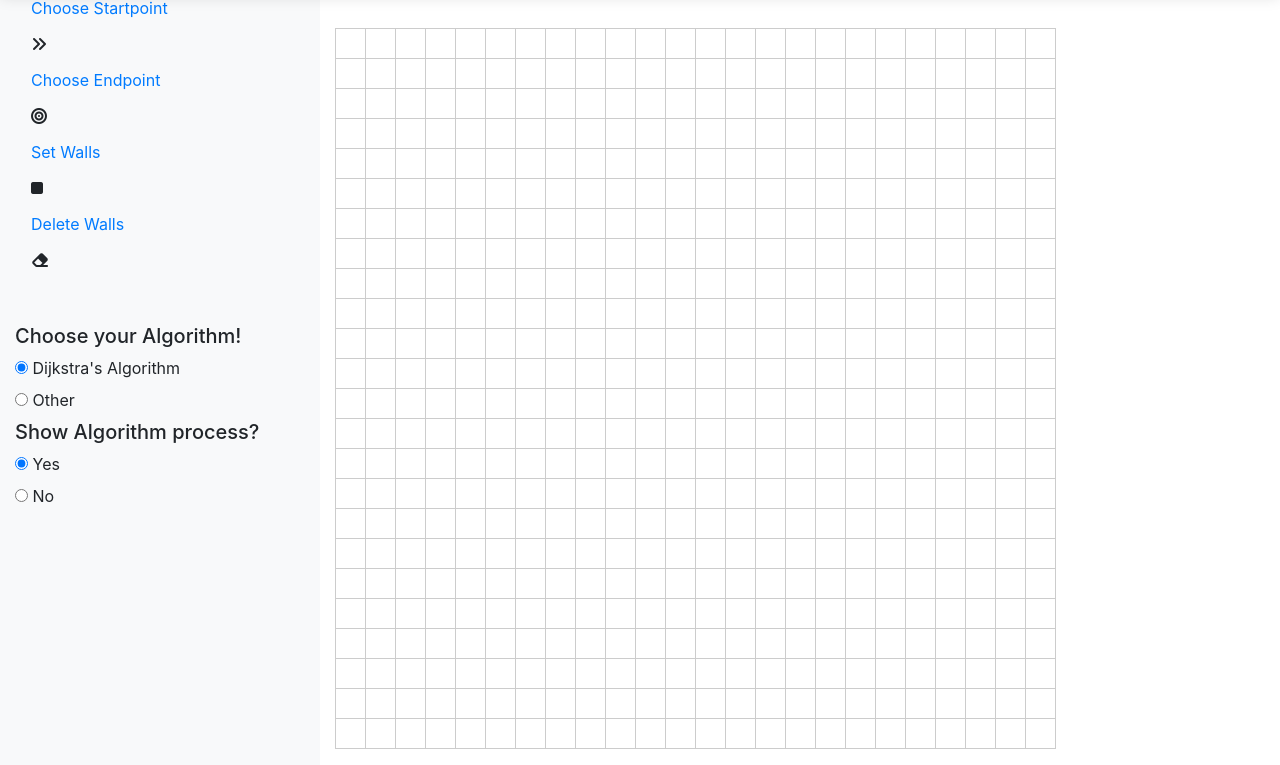
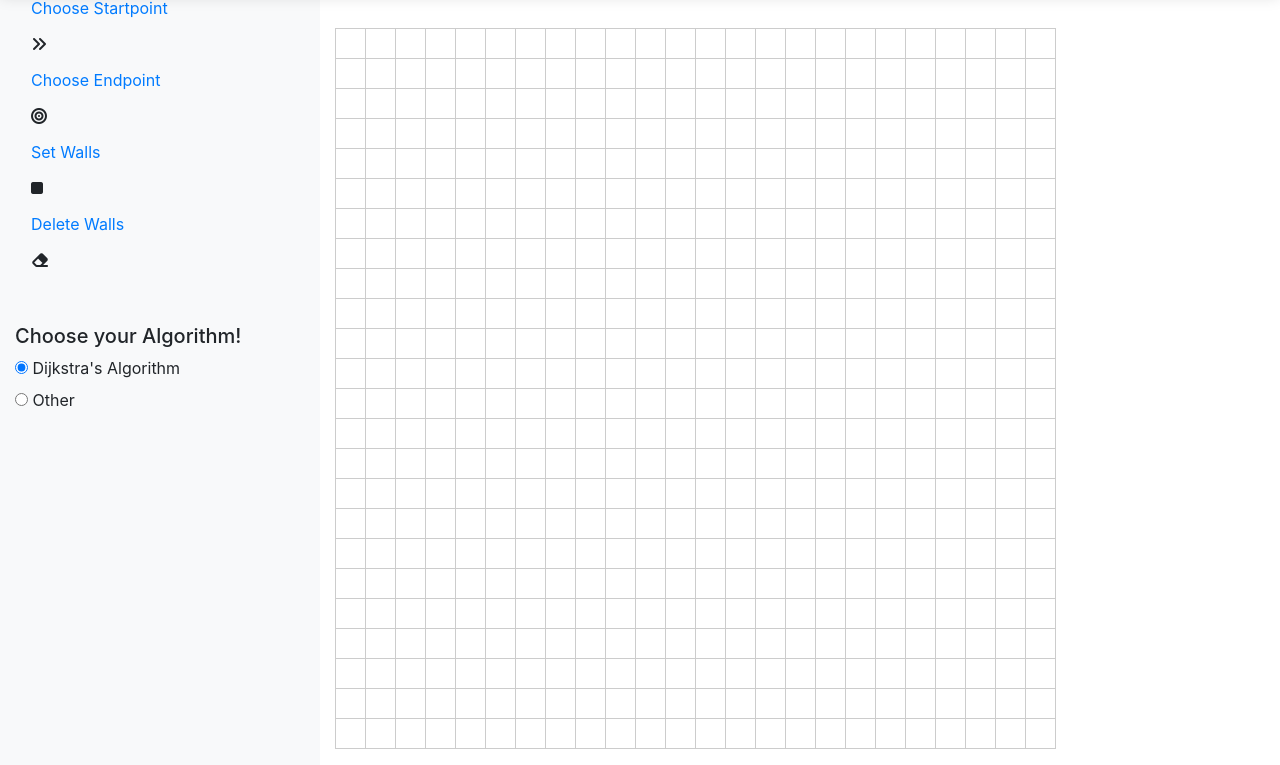
Before and after one commit to AndiSap/path-finding-js, a website with bundled scripts: page index.html in a window 1280 px wide. Shown: the part 52-817 px from the top of the page. Built offline with nearby package versions, Linux system fonts and the light colour scheme.

Commit message:
resolve merge conflicts

```diff
--- a/index.html
+++ b/index.html
@@ -76,17 +76,13 @@
                 <i class="nav-link fas fa-bullseye" draggable="true"></i>
               </li>
               <li class="nav-item">
-                <a id="setWallsButton" class="nav-link" href="#"
-                  >Set Walls</a
-                >
+                <a id="setWallsButton" class="nav-link" href="#">Set Walls</a>
               </li>
               <li class="nav-item draggable">
                 <i class="nav-link fas fa-stop" draggable="true"></i>
               </li>
               <li class="nav-item">
-                <a id="eraserButton" class="nav-link" href="#"
-                  >Delete Walls</a
-                >
+                <a id="eraserButton" class="nav-link" href="#">Delete Walls</a>
               </li>
               <li class="nav-item draggable">
                 <i class="nav-link fas fa-eraser" draggable="true"></i>
@@ -107,11 +103,16 @@
                 <label for="dijsktra">Dijkstra's Algorithm</label>
               </li>
               <li>
-                <input type="radio" id="other" name="algorithm-select" value="other"/>
+                <input
+                  type="radio"
+                  id="other"
+                  name="algorithm-select"
+                  value="other"
+                />
                 <label for="dijsktra">Other</label>
               </li>
             </ul>
-            <h5>Show Algorithm process?</h5>
+            <!-- <h5>Show Algorithm process?</h5>
             <ul class="nav flex-column">
               <li>
                 <input
@@ -122,7 +123,7 @@
                 <input type="radio" id="no" name="show-algorithm" value="no"/>
                 <label for="dijsktra">No</label>
               </li>
-
+         -->
           </div>
         </nav>
         <!-- Grid goes in this div -->
```
